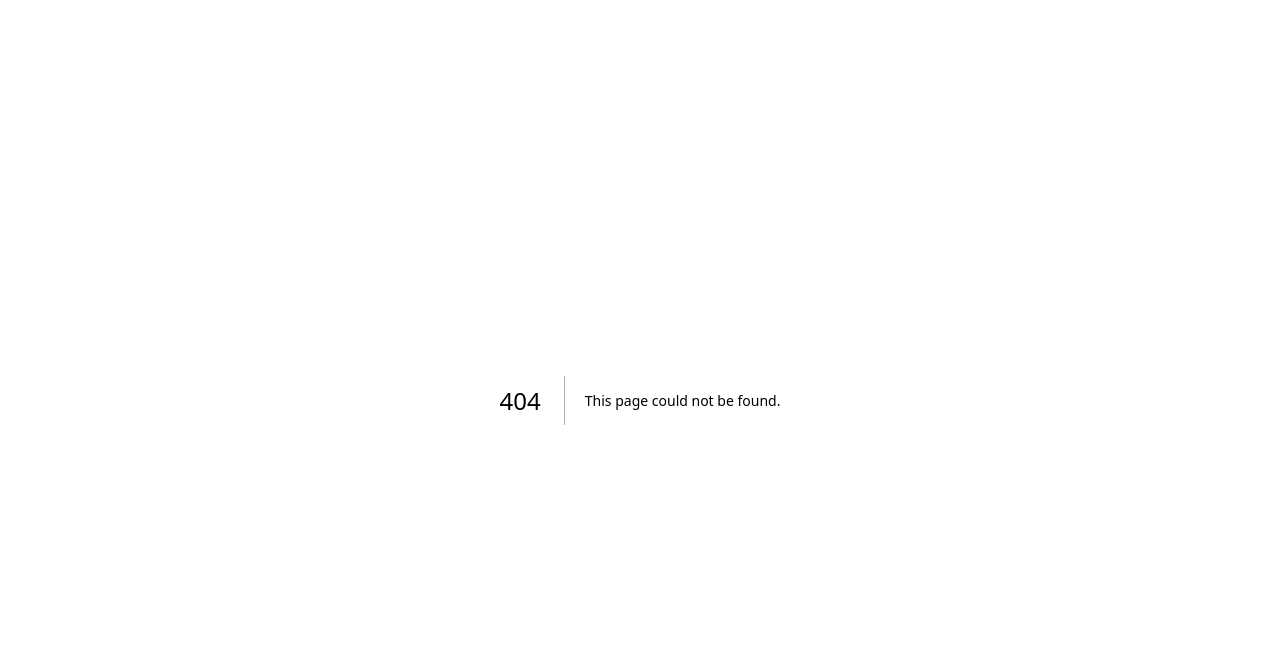
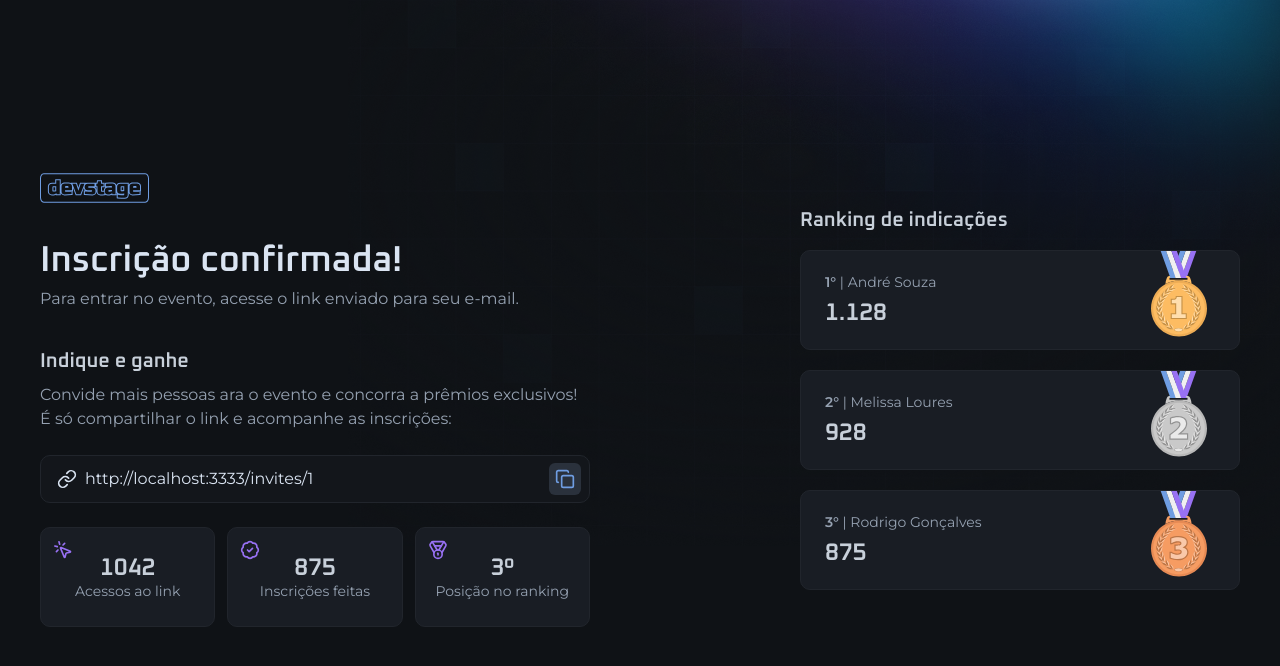
Before and after one commit to livbrandao/devsStage-event, a Next.js app: page /invite/1 in a window 1280 px wide. Before the commit this address had no page. Shown: the top 666 px of the page. Built offline with nearby package versions, Linux system fonts and the light colour scheme.

Commit message:
:sparkles: feat: Passando o id do usuario na url do invite

```diff
--- a/src/app/invite/page.tsx
+++ b/src/app/invite/[subscriberId]/page.tsx
@@ -1,12 +1,20 @@
 import Image from 'next/image'
 import Link from 'next/link'
-import logo from '../../assets/logo.svg'
+import logo from '../../../assets/logo.svg'
 import InviteLinkInput from './invite-link-input'
 import Ranking from './ranking'
 import Stats from './stats'
 
-export default function InvitePage() {
-  const inviteLink = 'http://localhost:3000/invite/livtbrandao'
+interface InvitePageProps {
+  params: Promise<{
+    subscriberId: string
+  }>
+}
+
+export default async function InvitePage(props: InvitePageProps) {
+  const { subscriberId } = await props.params
+
+  const inviteLink = `http://localhost:3333/invites/${subscriberId}`
 
   return (
     <div className="min-h-dvh flex items-center justify-between gap-16 flex-col md:flex-row">
--- a/src/app/invite/ranking.tsx
+++ b/src/app/invite/[subscriberId]/ranking.tsx
@@ -1,8 +1,8 @@
 import Image from 'next/image'
 
-import medal_cooper from '../../assets/medal_cooper.svg'
-import medal_gold from '../../assets/medal_gold.svg'
-import medal_silver from '../../assets/medal_silver.svg'
+import medal_cooper from '../../../assets/medal_cooper.svg'
+import medal_gold from '../../../assets/medal_gold.svg'
+import medal_silver from '../../../assets/medal_silver.svg'
 
 export default function Ranking() {
   return (
```
Also changed, not shown: src/app/invite/[subscriberId]/invite-link-input.tsx (renamed from src/app/invite/invite-link-input.tsx), src/app/invite/[subscriberId]/stats.tsx (renamed from src/app/invite/stats.tsx).
